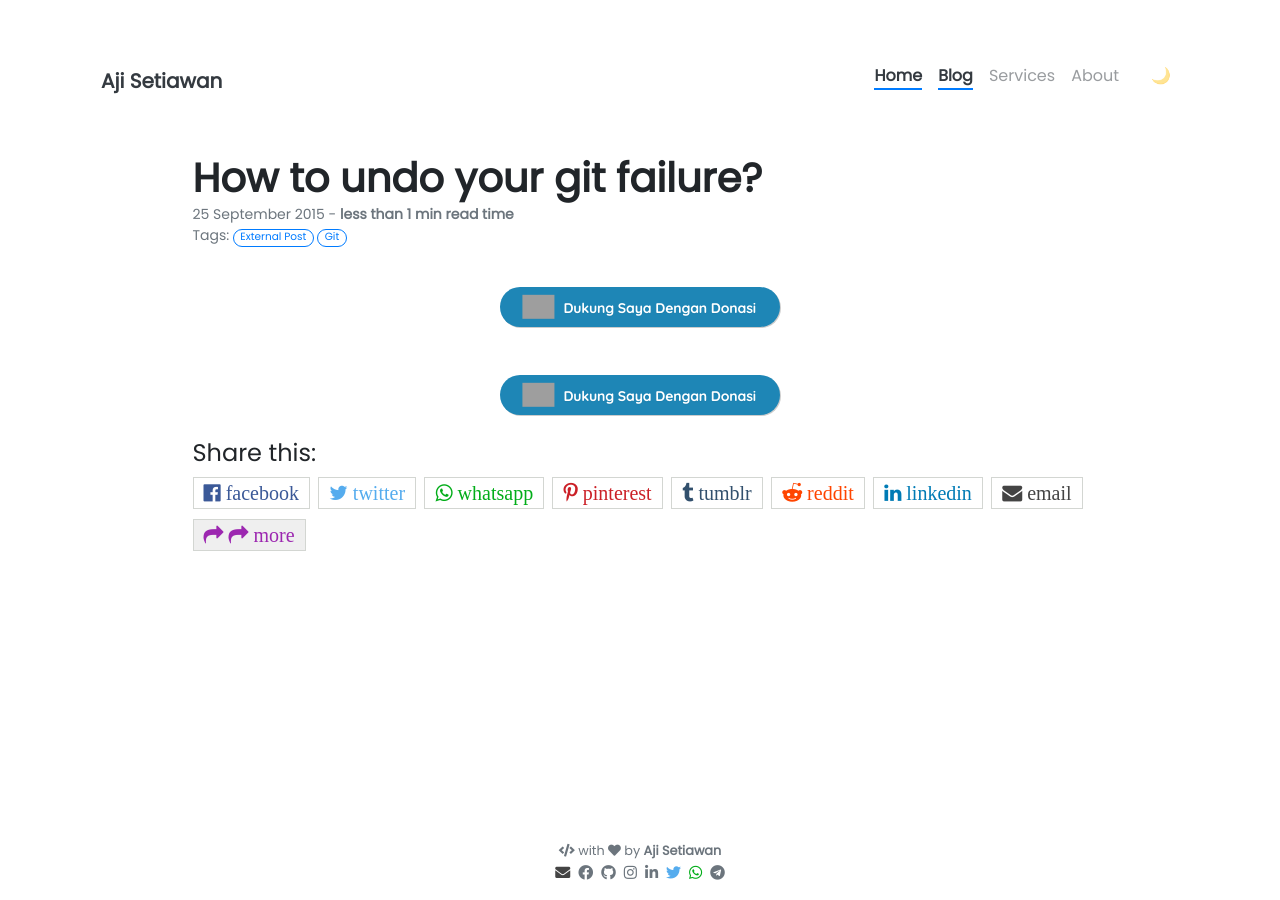
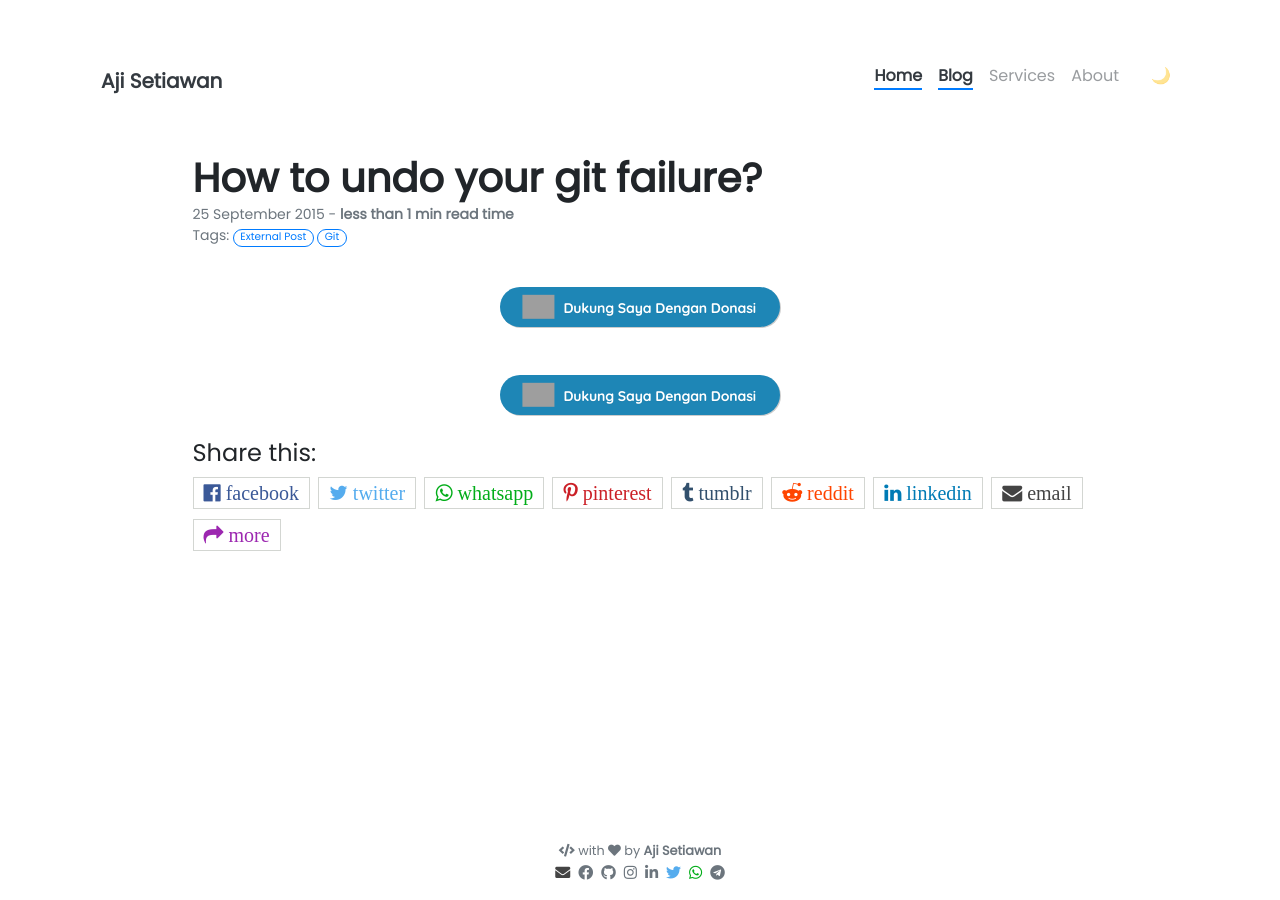
Before and after one commit to ajisetiawan716/ajisetiawan716.github.io, a Jekyll site: the page built from _posts/2015-09-25-how-to-undo-your-git-failure.md, in a window 1280 px wide. Built offline with Jekyll 4.4.1, drawn with Linux system fonts in a browser that asks for light colours; nearby versions of some CDN libraries; our own code applies the rules of GitHub Pages for plain Markdown files; comment, search, counter and statistics services are not loaded; grey boxes are pictures that could not be loaded.

Commit message:
Update share-bar.html

```diff
--- a/_includes/blog/share-bar.html
+++ b/_includes/blog/share-bar.html
@@ -50,8 +50,9 @@
             title="Share via Email" >
             <i class="fa fa-envelope share-button"> email</i>
         </a>
-	<button id="bagikan" class="fa fa-share share-button">
-        <i class="fa fa-share"> more</i>
+	<a  href="#">
+        <i class="fa fa-share share-button"> more</i>
+	</a>
     </div>
 
 </div>
```
